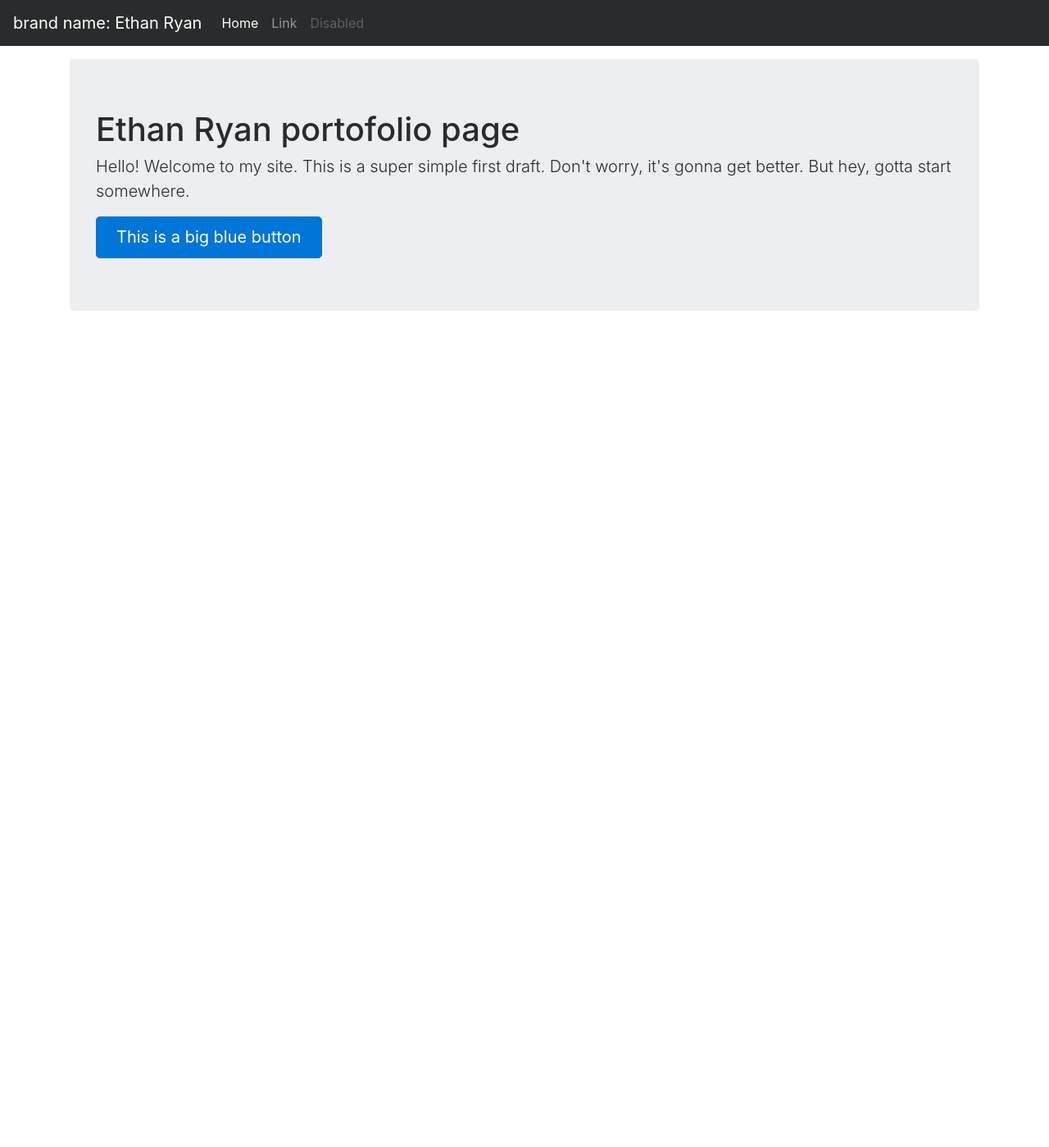
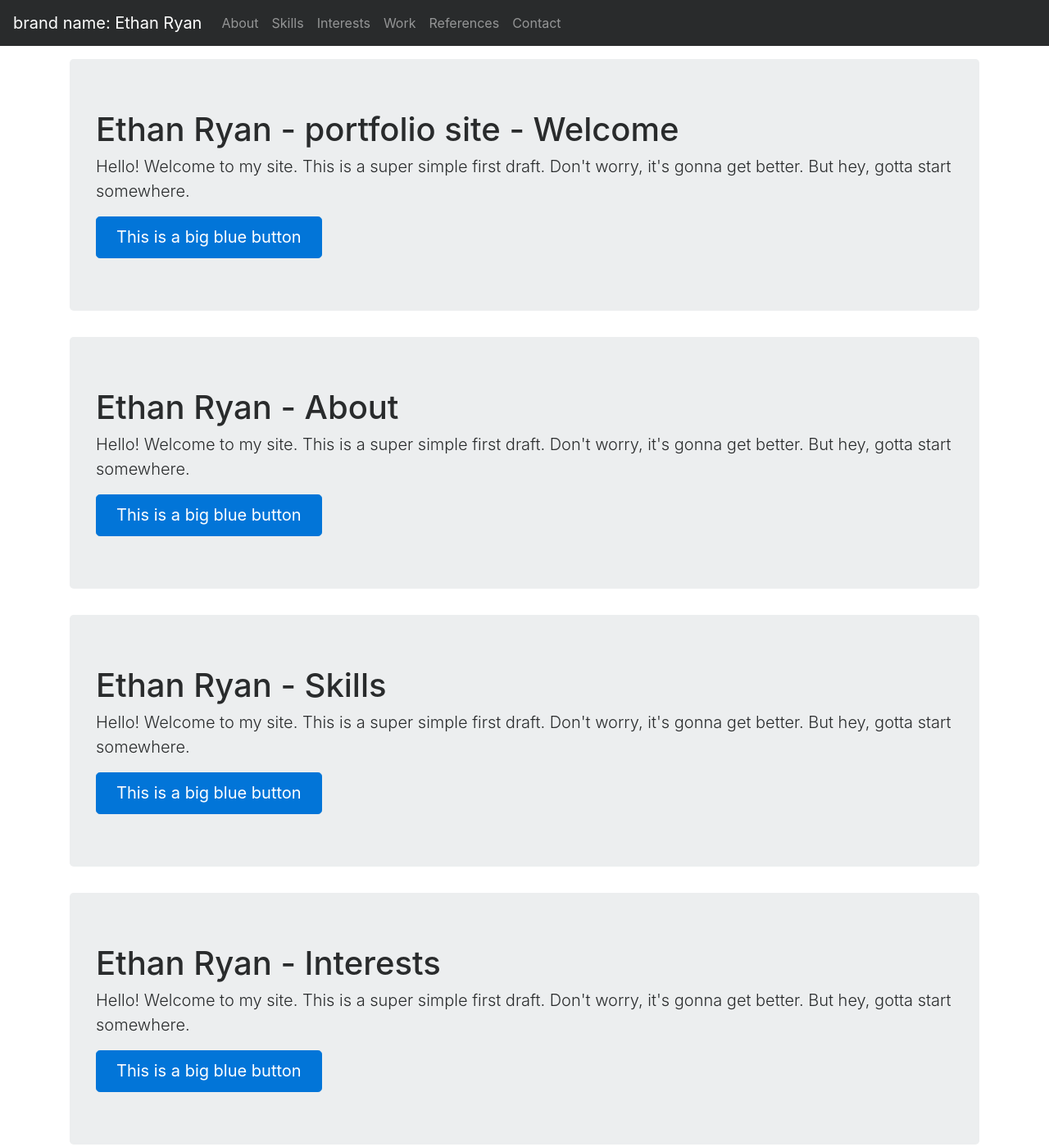
Before and after one commit to ethanryan/portfolio-site, a plain HTML site: page index.html in a window 1280 px wide. Shown: the top 1399 px of the page at 82% size. Before the commit the page ends 1200 px from the top, so only its background shows below. Drawn offline with nearby package versions, Linux system fonts and the light colour scheme; a script that the page names is missing.

Commit message:
adding containers to site

```diff
--- a/index.html
+++ b/index.html
@@ -25,22 +25,86 @@
       <a class="navbar-brand" href="#">brand name: Ethan Ryan</a>
       <div class="collapse navbar-collapse" id="navbarCollapse">
         <ul class="navbar-nav mr-auto">
-          <li class="nav-item active">
-            <a class="nav-link" href="#">Home <span class="sr-only">(current)</span></a>
+
+          <li class="nav-item">
+            <a class="nav-link" href="#about">About</a>
           </li>
+
           <li class="nav-item">
-            <a class="nav-link" href="#">Link</a>
+            <a class="nav-link" href="#skills">Skills</a>
           </li>
+
           <li class="nav-item">
-            <a class="nav-link disabled" href="#">Disabled</a>
+            <a class="nav-link" href="#interests">Interests</a>
           </li>
+
+          <li class="nav-item">
+            <a class="nav-link" href="#work">Work</a>
+          </li>
+
+          <li class="nav-item">
+            <a class="nav-link" href="#references">References</a>
+          </li>
+
+          <li class="nav-item">
+            <a class="nav-link" href="#contact">Contact</a>
+          </li>
+
         </ul>
       </div>
     </nav>
 
     <div class="container">
+      <div class="jumbotron" id="home">
+        <h1>Ethan Ryan - portfolio site - Welcome</h1>
+        <p class="lead">Hello! Welcome to my site. This is a super simple first draft. Don't worry, it's gonna get better. But hey, gotta start somewhere.</p>
+        <a class="btn btn-lg btn-primary" href="../../components/navbar/" role="button">This is a big blue button</a>
+      </div>
+    </div>
+
+    <div class="container" id="about">
       <div class="jumbotron">
-        <h1>Ethan Ryan portofolio page</h1>
+        <h1>Ethan Ryan - About</h1>
+        <p class="lead">Hello! Welcome to my site. This is a super simple first draft. Don't worry, it's gonna get better. But hey, gotta start somewhere.</p>
+        <a class="btn btn-lg btn-primary" href="../../components/navbar/" role="button">This is a big blue button</a>
+      </div>
+    </div>
+
+    <div class="container" id="skills">
+      <div class="jumbotron">
+        <h1>Ethan Ryan - Skills</h1>
+        <p class="lead">Hello! Welcome to my site. This is a super simple first draft. Don't worry, it's gonna get better. But hey, gotta start somewhere.</p>
+        <a class="btn btn-lg btn-primary" href="../../components/navbar/" role="button">This is a big blue button</a>
+      </div>
+    </div>
+
+    <div class="container" id="interests">
+      <div class="jumbotron">
+        <h1>Ethan Ryan - Interests</h1>
+        <p class="lead">Hello! Welcome to my site. This is a super simple first draft. Don't worry, it's gonna get better. But hey, gotta start somewhere.</p>
+        <a class="btn btn-lg btn-primary" href="../../components/navbar/" role="button">This is a big blue button</a>
+      </div>
+    </div>
+
+    <div class="container" id="work">
+      <div class="jumbotron">
+        <h1>Ethan Ryan - Work</h1>
+        <p class="lead">Hello! Welcome to my site. This is a super simple first draft. Don't worry, it's gonna get better. But hey, gotta start somewhere.</p>
+        <a class="btn btn-lg btn-primary" href="../../components/navbar/" role="button">This is a big blue button</a>
+      </div>
+    </div>
+
+    <div class="container" id="references">
+      <div class="jumbotron">
+        <h1>Ethan Ryan - References</h1>
+        <p class="lead">Hello! Welcome to my site. This is a super simple first draft. Don't worry, it's gonna get better. But hey, gotta start somewhere.</p>
+        <a class="btn btn-lg btn-primary" href="../../components/navbar/" role="button">This is a big blue button</a>
+      </div>
+    </div>
+
+    <div class="container" id="contact">
+      <div class="jumbotron">
+        <h1>Ethan Ryan - Contact</h1>
         <p class="lead">Hello! Welcome to my site. This is a super simple first draft. Don't worry, it's gonna get better. But hey, gotta start somewhere.</p>
         <a class="btn btn-lg btn-primary" href="../../components/navbar/" role="button">This is a big blue button</a>
       </div>
```
